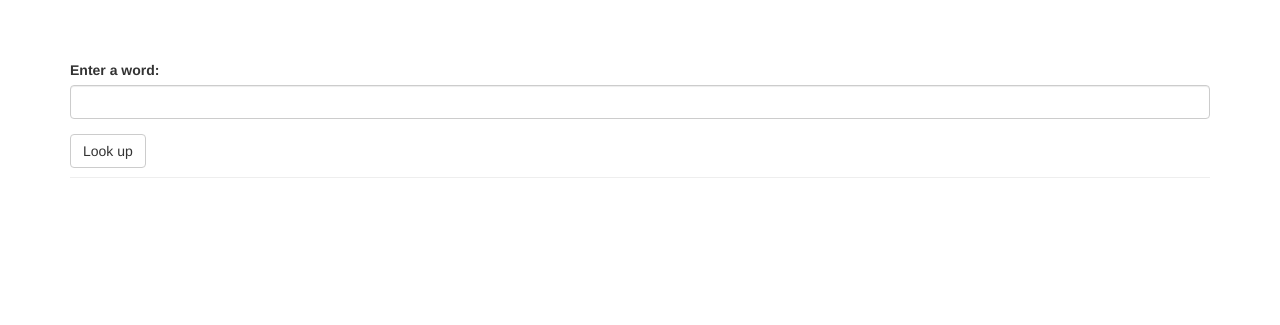
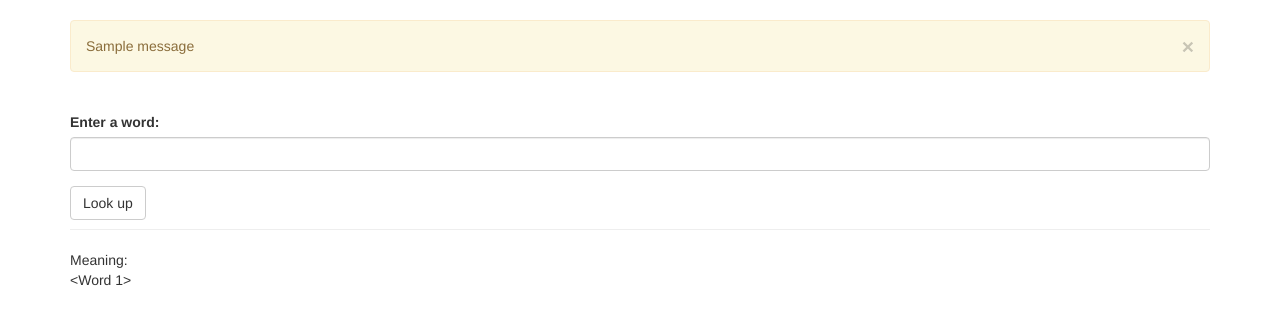
Before and after one commit to ntinvo/Dict-app, a Flask app: template templates/index.html in a window 1280 px wide. Shown: the part 52-377 px from the top of the page. Run offline with Flask 2, Linux system fonts and the light colour scheme; the template is opened without the code that fills it: values that come from a table or form of the project are taken from there, others are empty; data comes from the database, SQL or seed files in the repository; both versions use the stored data as it was after the commit; one stand-in notice (Sample message) is shown; some libraries are stand-ins or nearby versions.

Commit message:
Added response when enter a word

```diff
--- a/app.py
+++ b/app.py
@@ -1,12 +1,12 @@
-from flask import Flask, render_template, redirect
+from flask import Flask, render_template, redirect, flash, url_for
 from flask.ext.bootstrap import Bootstrap
 from flask.ext.wtf import Form
 from wtforms import StringField, SubmitField
 from wtforms.validators import Required
 from flask.ext.sqlalchemy import SQLAlchemy
-import os
 from flask.ext.script import Manager
 from flask.ext.migrate import Migrate, MigrateCommand
+import os
 
 
 basedir = os.path.abspath(os.path.dirname(__file__))
@@ -39,7 +39,12 @@ class Word(db.Model):
 def index():
 	form = WordForm()
 	if form.validate_on_submit():
-		word = Word.query.filter_by(word=form.word.data).first()
+		word = Word.query.filter_by(word=form.word.data.lower()).first()
+		if word is None:
+			flash('Result not found')
+			return redirect(url_for('index'))
+		else:
+			return render_template('index.html', word=word.meaning, form=form)
 	return render_template('index.html', form=form)
 
 
--- a/templates/index.html
+++ b/templates/index.html
@@ -6,12 +6,6 @@
 <div class="navbar navbar-inverse" role="navigation">
     <div class="container">
         <div class="navbar-header">
-           <!--  <button type="button" class="navbar-toggle" data-toggle="collapse" data-target=".navbar-collapse">
-                <span class="sr-only">Toggle navigation</span>
-                <span class="icon-bar"></span>
-                <span class="icon-bar"></span>
-                <span class="icon-bar"></span>
-            </button> -->
             <a class="navbar-brand" href="/">Dict</a>
         </div>
     </div>
@@ -20,8 +14,20 @@
 
 {% block content %}
 <div class="container">
+
+	{% for message in get_flashed_messages() %}
+    <div class="alert alert-warning">
+        <button type="button" class="close" data-dismiss="alert">&times;</button>
+        {{ message }}
+    </div>
+    {% endfor %}
+
     <div class="page-header">
         {{ wtf.quick_form(form) }}
     </div>
+
+
+    <p>Meaning: <br> {{ word }}</p>
+
 </div>
 {% endblock %}
```
Also changed, not shown: data.sqlite.
